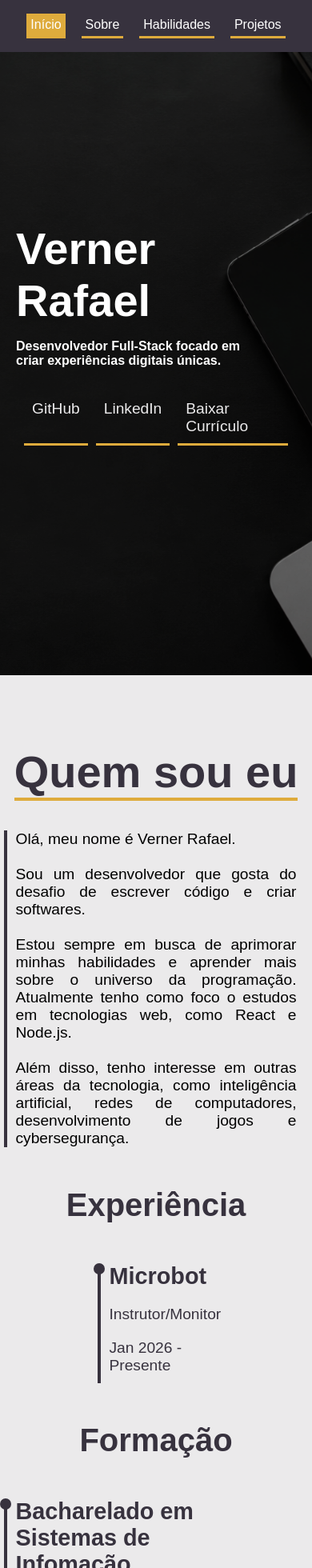
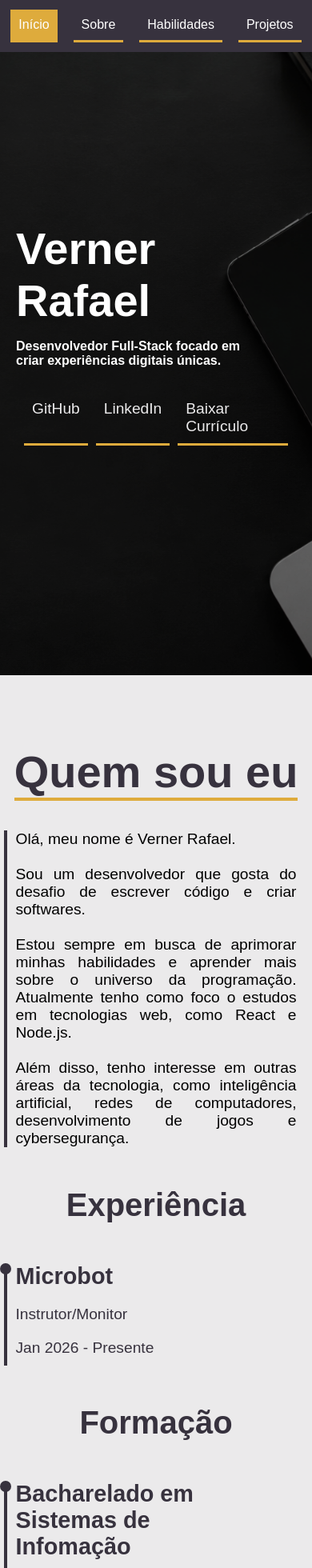
Before and after one commit to rafaelVerner/MeuPortfolio, a React (Vite) app: page / in a window 390 px wide. Shown: the top 1960 px of the page at 80% size. Built offline with nearby package versions, Linux system fonts and the light colour scheme.

Commit message:
Versão para deploy

```diff
--- a/src/components/About/About.css
+++ b/src/components/About/About.css
@@ -230,6 +230,9 @@
         align-items: center;
     }
 
+    .About .Experiencias .Exp-Cards{
+        width: 90%;
+    }
 
     .About .Formacao .For-Cards{
         width: 90%;
--- a/src/components/Navbar/Navbar.css
+++ b/src/components/Navbar/Navbar.css
@@ -36,6 +36,6 @@
         padding: 0;
     }
     .Links a{
-        padding: 5px 5px;
+        padding: 10px 10px;
     }
 }
```
